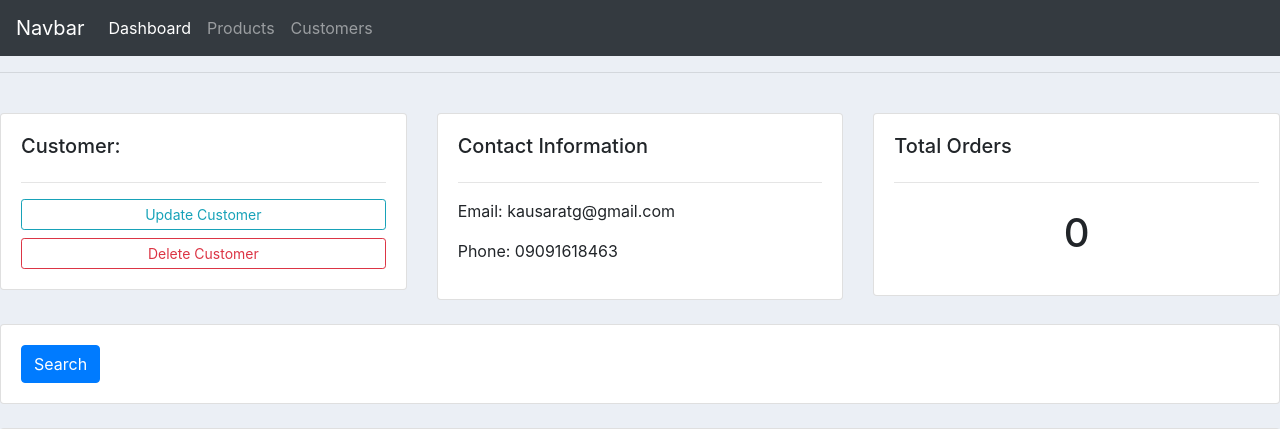
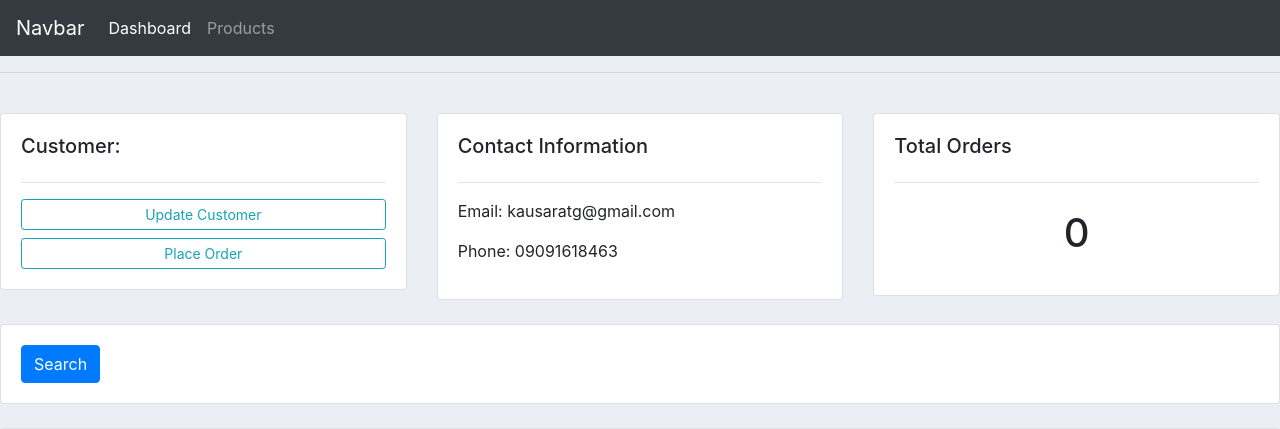
Before and after one commit to kausaratg/customers_app, a Django app: page /customers/1/ in a window 1280 px wide. Shown: the top 429 px of the page. Run offline with Django 4.2, Linux system fonts and the light colour scheme; data comes from the database, SQL or seed files in the repository; both versions use the stored data as it was after the commit; some libraries are stand-ins or nearby versions.

Commit message:
Inline form style

```diff
--- a/customers_app/urls.py
+++ b/customers_app/urls.py
@@ -1,3 +1,4 @@
+from turtle import update
 from django.urls import path
 from . import views
 
@@ -5,4 +6,7 @@ urlpatterns = [
     path('', views.home, name='home'),
     path('products/', views.products, name='products'),
     path('customers/<str:pk_test>/', views.customers, name='customers'),
+    path('create_order/<str:pk_test>/', views.create_order, name='create_order'),
+    path('update_order/<str:pk_test>/', views.update_order, name='update_order'),
+    path('delete_order/<str:pk_test>/', views.delete_order, name='delete_order'),
 ]
--- a/customers_app/views.py
+++ b/customers_app/views.py
@@ -1,6 +1,8 @@
-from django.shortcuts import render
+from django.shortcuts import render, redirect
 from django.http import HttpResponse
 from .models import *
+from .forms import OrderForm
+from django.forms import inlineformset_factory
 # Create your views here.
 
 
@@ -27,3 +29,35 @@ def customers(request, pk_test):
     orders_count = orders.count()
     context = {'customer':customer, 'orders':orders, 'orders_count':orders_count}
     return render(request, 'customers_app/customers.html', context)
+
+def create_order(request, pk_test):
+    OrderFormSet = inlineformset_factory(Customer, Order, fields=('product', 'status'))
+    customer = Customer.objects.get(id=pk_test)
+    # form = OrderForm(initial={'customer':customer})
+    formset = OrderFormSet(instance=customer)
+    if request.method == 'POST':
+        # print('printing post: ', request.POST)
+        formset = OrderFormSet(request.POST, instance=customer)
+        if formset.is_valid():
+            formset.save()
+            return redirect('/')
+    context = {'formset':formset}
+    return render(request, 'customers_app/order_form.html', context)
+
+def update_order(request, pk_test):
+    order = Order.objects.get(id=pk_test)
+    form = OrderForm(instance=order)
+    if request.method == 'POST':
+        form = OrderForm(request.POST, instance=order)
+        if form.is_valid():
+            form.save()
+            return redirect('/')
+    context = {'form':form}
+    return render(request, 'customers_app/order_form.html', context)
+
+def delete_order(request, pk_test):
+    order = Order.objects.get(id=pk_test)
+    if request.method == 'POST':
+        order.delete()
+        return redirect('/')
+    return render(request, 'customers_app/delete.html')
--- a/templates/customers_app/base.html
+++ b/templates/customers_app/base.html
@@ -19,13 +19,10 @@
         <div class="collapse navbar-collapse" id="navbarNav">
           <ul class="navbar-nav">
             <li class="nav-item active">
-              <a class="nav-link" href="#">Dashboard</a>
+              <a class="nav-link" href="{%url 'home'%}">Dashboard</a>
             </li>
             <li class="nav-item">
-              <a class="nav-link" href="#">Products</a>
-            </li>
-            <li class="nav-item">
-              <a class="nav-link" href="#">Customers</a>
+              <a class="nav-link" href="{%url 'products'%}">Products</a>
             </li>
           </ul>
         </div>
--- a/templates/customers_app/customers.html
+++ b/templates/customers_app/customers.html
@@ -10,7 +10,7 @@
 			<h5>Customer:</h5>
 			<hr>
 			<a class="btn btn-outline-info  btn-sm btn-block" href="">Update Customer</a>
-			<a class="btn btn-outline-danger  btn-sm btn-block" href="">Delete Customer</a>
+			<a class="btn btn-outline-info  btn-sm btn-block" href="{%url 'create_order' customer.id%}">Place Order</a>
 
 		</div>
 	</div>
@@ -66,8 +66,8 @@
 					<td>{{order.product.category}}</td>
 					<td>{{order.date_created}}</td>
 					<td>{{order.status}}</td>
-					<td><a class="btn btn-sm btn-info" href=''>Update</a></td>
-					<td><a class="btn btn-sm btn-danger" href=''>Remove</a></td>
+                    <td ><a class="btn btn-sm btn-info" href="{%url 'update_order' order.id%}">Update</a></td>
+                    <td ><a class="btn btn-sm btn-danger" href="{%url 'delete_order' order.id%}">Delete</a></td>
 				</tr>
 				{%endfor%}
 			</table>
```
Also changed, not shown: customers_app/forms.py (added, +7 -0 lines), customers_project/settings.py (+6 -1 lines), templates/customers_app/dashboard.html (+4 -3 lines), templates/customers_app/delete.html (added, +17 -0 lines), templates/customers_app/order_form.html (added, +19 -0 lines), db.sqlite3.
